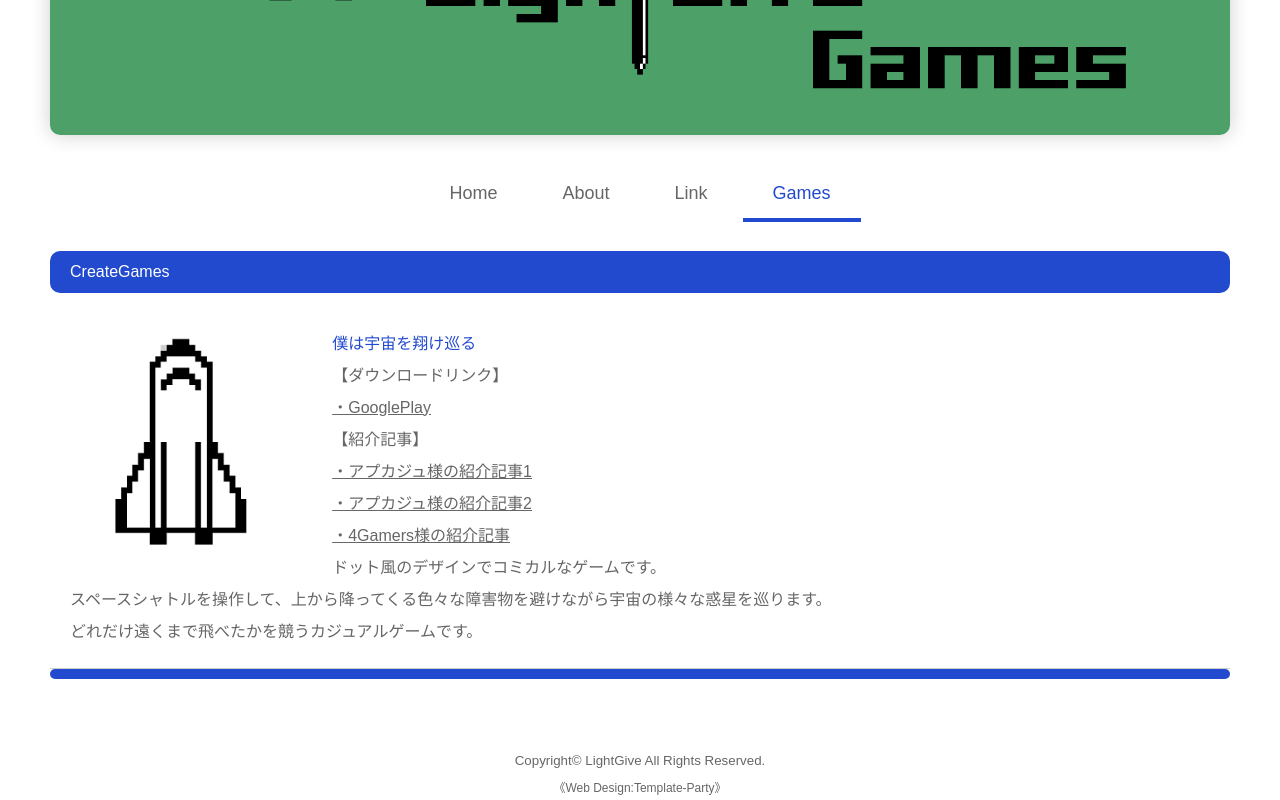
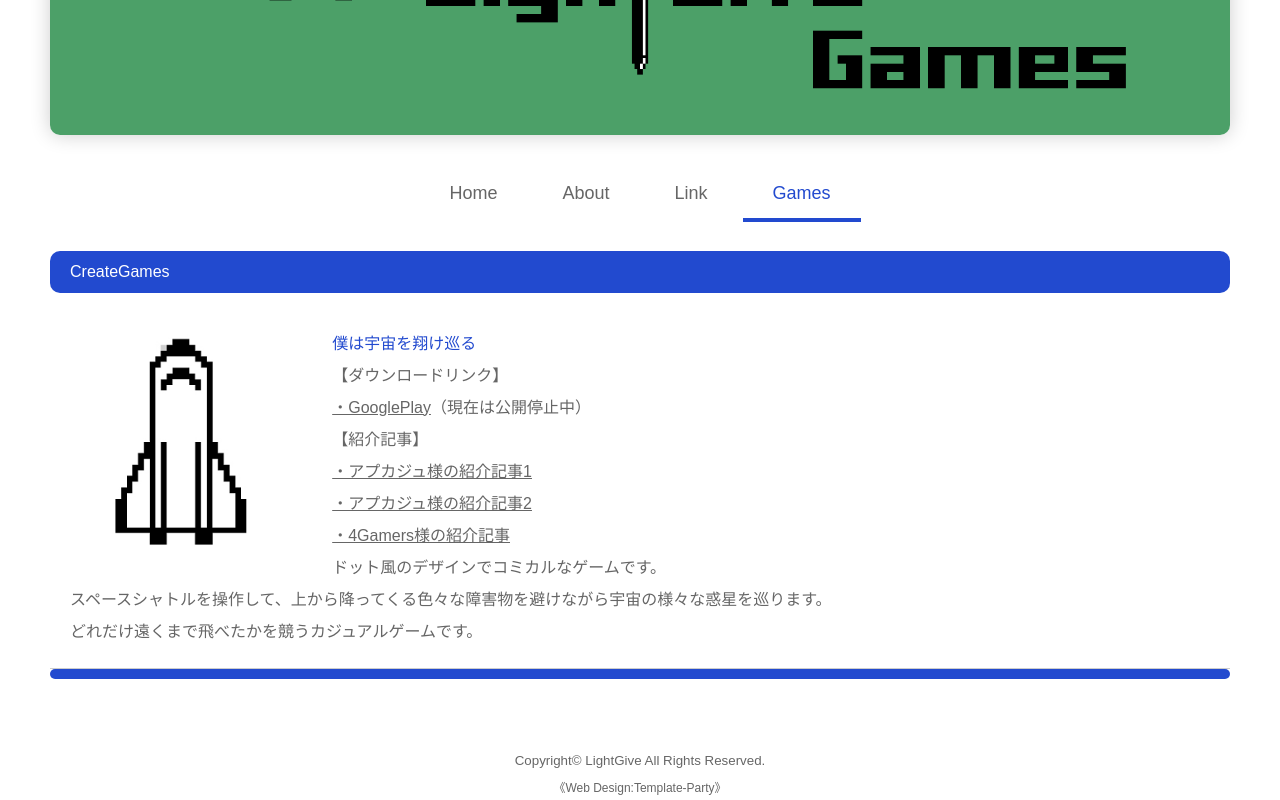
Before and after one commit to LightGive/MyPage, a plain HTML site: page games.html in a window 1280 px wide. Shown: the part 327-1127 px from the top of the page. Drawn offline with Linux system fonts and the light colour scheme.

Commit message:
GooglePlayで公開中になっていなかったのでテキストを修正

```diff
--- a/games.html
+++ b/games.html
@@ -43,7 +43,7 @@
 <h4>僕は宇宙を翔け巡る</h4>
 <p>
 	【ダウンロードリンク】<br>
-	<a href="https://play.google.com/store/apps/details?id=com.unity2d.my_rocket">・GooglePlay</a><br>
+	<a href="https://play.google.com/store/apps/details?id=com.unity2d.my_rocket">・GooglePlay</a>（現在は公開停止中）<br>
 	【紹介記事】<br>
 	<a href="http://www.appcasual.net/2014/12/27/introduce-my_rocket/">・アプカジュ様の紹介記事1</a><br>
 	<a href="http://www.appcasual.net/2014/12/29/playing-my_rocket/">・アプカジュ様の紹介記事2</a><br>
```
Also changed, not shown: index.html (+2 -2 lines).
